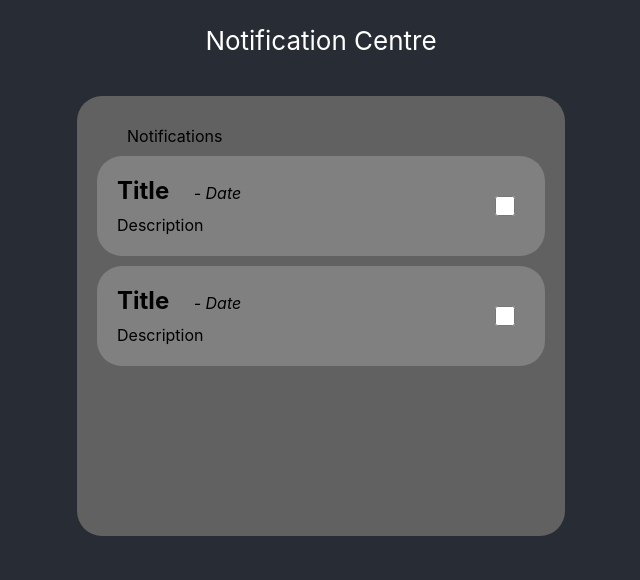
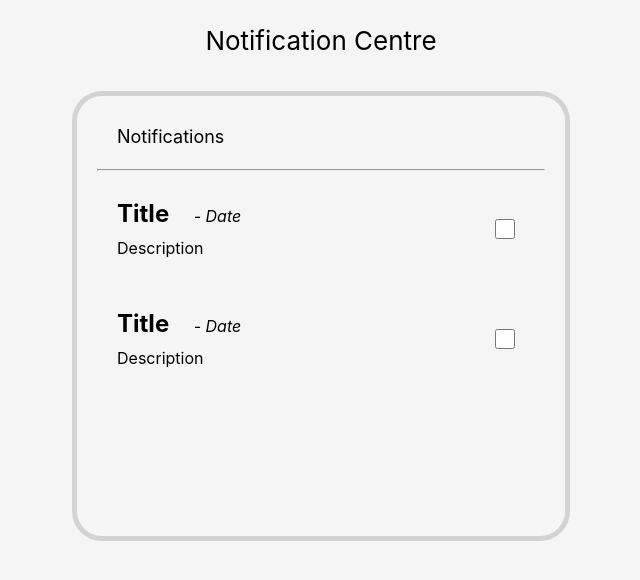
Before and after one commit to FluxOblivion/CompoundNotifications, a React (Create React App) app in the folder compound-eval/: page / in a window 1280 px wide. Shown: the top 580 px of the page, without its empty margins (319-959 px from the left). Built offline with nearby package versions, Linux system fonts and the light colour scheme.

Commit message:
Adjusted color theming, added hover

```diff
--- a/compound-eval/src/App.css
+++ b/compound-eval/src/App.css
@@ -1,5 +1,5 @@
 .App {
-  background-color: #282c34;
+  background-color: whitesmoke;
   min-height: 100vh;
 }
 
@@ -10,7 +10,7 @@
   align-items: center;
   justify-content: center;
   font-size: calc(10px + 2vmin);
-  color: white;
+  color: black;
 }
 
 .App-body {
--- a/compound-eval/src/component/notificationPanel.css
+++ b/compound-eval/src/component/notificationPanel.css
@@ -1,5 +1,5 @@
 .notification-object {
-    background-color: gray;
+    background-color: whitesmoke;
     min-width: 90%;
     min-height: 60px;
     max-height: 60px;
@@ -7,6 +7,10 @@
     margin-bottom: 10px;
     border-radius: 25px;
     display: flex;
+}
+
+.notification-object:hover {
+    background-color: lightgray;
 }
 
 .n-read {
@@ -30,7 +34,9 @@
 
 .p-header {
     padding: 10px;
-    margin-left: 20px;
+    margin-left: 10px;
+    min-height: 25px;
+    font-size: large;
 }
 
 .p-read {
@@ -56,8 +62,9 @@ p {
     min-width: 35vw;
     max-width: 35vw;
     min-height: 50vh;
-    background-color: rgb(97, 97, 97);
+    /* background-color: rgb(215, 215, 215); */
     margin: 2vh 5vw;
     padding: 20px;
     border-radius: 25px;
+    outline: lightgray solid 5px;
 }
--- a/compound-eval/src/component/notificationPanel.tsx
+++ b/compound-eval/src/component/notificationPanel.tsx
@@ -55,6 +55,7 @@ export default function NotificationPanel() {
                     onChange={markAllRead}
                 />
             </div> */}
+            <hr />
             <div>
                 <NotificationObject />
                 <NotificationObject />
```
